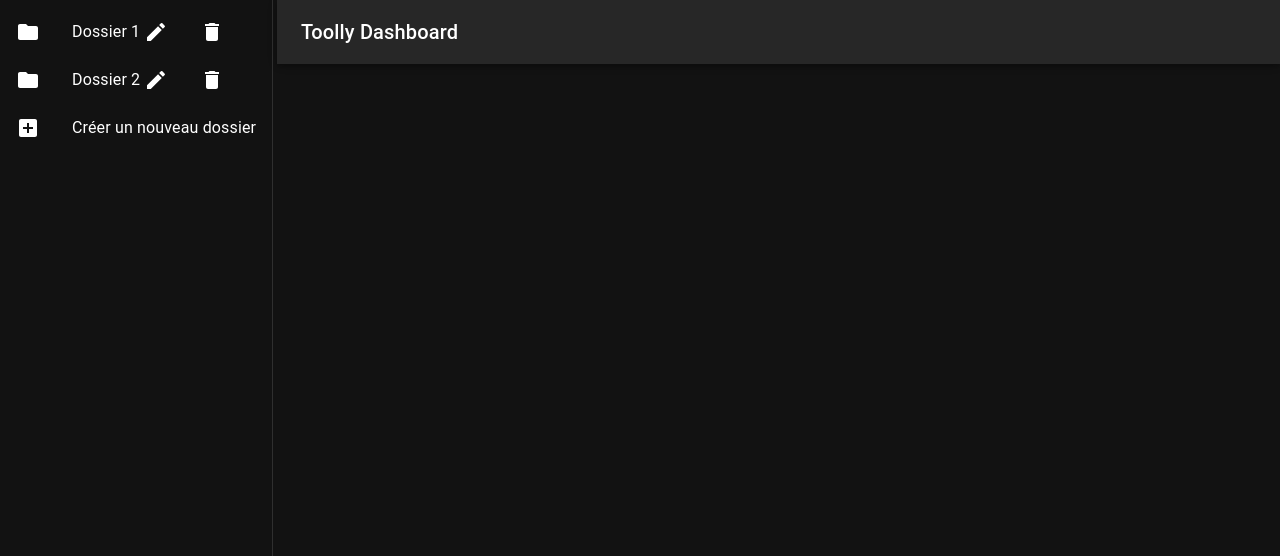
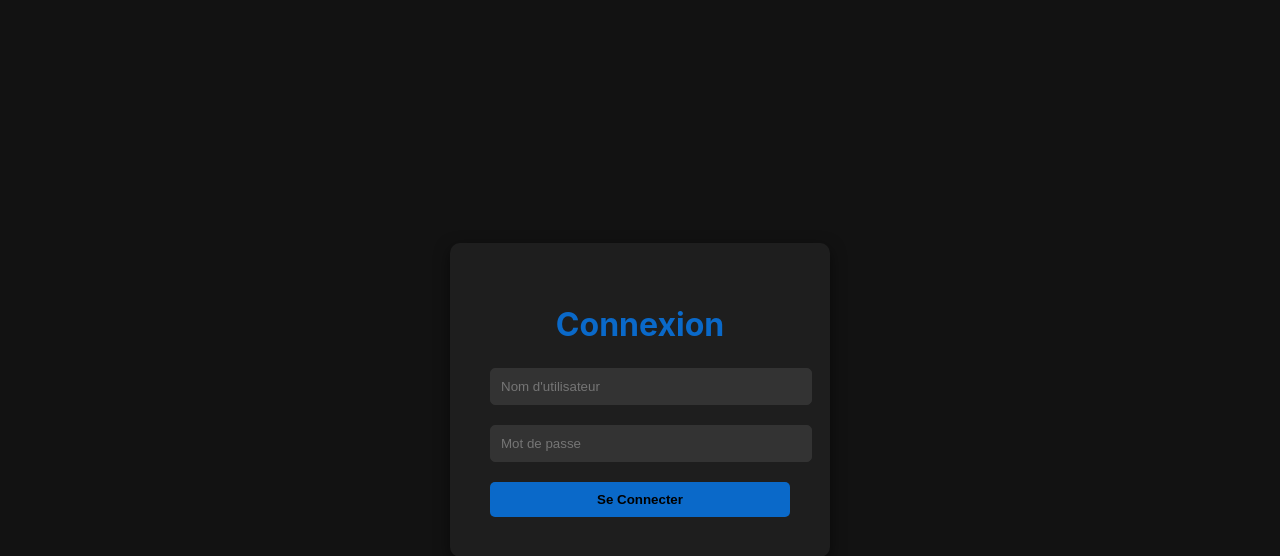
Before and after one commit to Legion-in-hell/Toolly, a React (Create React App) app: page / in a window 1280 px wide. Shown: the top 556 px of the page. Built offline with nearby package versions, Linux system fonts and the light colour scheme; the HTML template or start-up script is replaced by a standard one.

Commit message:
Add login functionality and todo list component

```diff
--- a/src/App.css
+++ b/src/App.css
@@ -1,16 +1,5 @@
 .App {
   text-align: center;
-}
-
-.App-logo {
-  height: 40vmin;
-  pointer-events: none;
-}
-
-@media (prefers-reduced-motion: no-preference) {
-  .App-logo {
-    animation: App-logo-spin infinite 20s linear;
-  }
 }
 
 .App-header {
@@ -23,16 +12,3 @@
   font-size: calc(10px + 2vmin);
   color: white;
 }
-
-.App-link {
-  color: #61dafb;
-}
-
-@keyframes App-logo-spin {
-  from {
-    transform: rotate(0deg);
-  }
-  to {
-    transform: rotate(360deg);
-  }
-}
--- a/src/App.js
+++ b/src/App.js
@@ -1,8 +1,10 @@
-import React from 'react';
+import React, { useState } from 'react';
 import Dashboard from './components/Dashboard';
 import { createTheme, ThemeProvider } from '@mui/material/styles';
 import CssBaseline from '@mui/material/CssBaseline';
 import { BrowserRouter as Router } from 'react-router-dom';
+import LoginPage from './components/LoginPage';
+import TodoList from './components/TodoList';
 
 const darkTheme = createTheme({
   palette: {
@@ -12,13 +14,31 @@ const darkTheme = createTheme({
 });
 
 function App() {
+  const [isAuthenticated, setIsAuthenticated] = useState(false);
+  const handleLogin = (username, password) => {
+    // Ici, vous pouvez ajouter votre logique de vérification d'authentification
+    // Par exemple, vérifier contre un backend ou une liste d'utilisateurs
+    // Pour cet exemple, nous allons simplement simuler une authentification réussie
+    setIsAuthenticated(true);
+  }
   return (
+
+    <>
+      {!isAuthenticated ? (
+        <LoginPage onLogin={handleLogin} />
+      ) : (
     <Router>
     <ThemeProvider theme={darkTheme}>
       <CssBaseline />
       <Dashboard />
+      <h1>Ma Todo List</h1>
+      <TodoList />
     </ThemeProvider>
     </Router>
+
+      )}
+    </>
+
   );
 }
 
--- /dev/null
+++ b/src/components/LoginPage.css
@@ -0,0 +1,56 @@
+body {
+    margin: 0;
+    font-family: -apple-system, BlinkMacSystemFont, 'Segoe UI', 'Roboto', 'Oxygen',
+      'Ubuntu', 'Cantarell', 'Fira Sans', 'Droid Sans', 'Helvetica Neue',
+      sans-serif;
+    -webkit-font-smoothing: antialiased;
+    -moz-osx-font-smoothing: grayscale;
+  }
+
+  .login-container {
+    display: flex;
+    justify-content: center;
+    align-items: center;
+    height: 100vh;
+    background-color: #121212; /* Couleur de fond en mode sombre */
+  }
+
+  .login-form {
+    width: 300px;
+    padding: 40px;
+    background: #1e1e1e;
+    border-radius: 10px;
+    box-shadow: 0 5px 15px rgba(0, 0, 0, 0.5);
+    color: #ffffff;
+  }
+
+  .login-form h1 {
+    text-align: center;
+    margin-bottom: 24px;
+    color: #0a69c9;
+  }
+
+  .login-form input {
+    width: 100%;
+    padding: 10px;
+    margin-bottom: 20px;
+    border-radius: 5px;
+    border: 1px solid #333;
+    background-color: #333;
+    color: white;
+  }
+
+  .login-form button {
+    width: 100%;
+    padding: 10px;
+    border: none;
+    border-radius: 5px;
+    background-color: #0a69c9;
+    color: black;
+    cursor: pointer;
+    font-weight: bold;
+  }
+
+  .login-form button:hover {
+    background-color: #0a69c9;
+  }
--- /dev/null
+++ b/src/components/LoginPage.js
@@ -0,0 +1,35 @@
+import React, { useState } from 'react';
+import './LoginPage.css'; // Import du fichier CSS
+
+function LoginPage({ onLogin }) {
+  const [username, setUsername] = useState('');
+  const [password, setPassword] = useState('');
+
+  const handleSubmit = (event) => {
+    event.preventDefault();
+    onLogin(username, password);
+  };
+
+  return (
+    <div className="login-container">
+      <form className="login-form" onSubmit={handleSubmit}>
+        <h1>Connexion</h1>
+        <input
+          type="text"
+          placeholder="Nom d'utilisateur"
+          value={username}
+          onChange={(e) => setUsername(e.target.value)}
+        />
+        <input
+          type="password"
+          placeholder="Mot de passe"
+          value={password}
+          onChange={(e) => setPassword(e.target.value)}
+        />
+        <button type="submit">Se Connecter</button>
+      </form>
+    </div>
+  );
+}
+
+export default LoginPage;
--- /dev/null
+++ b/src/components/TodoList.js
@@ -0,0 +1,34 @@
+import React, { useState } from 'react';
+
+function TodoList() {
+  const [todos, setTodos] = useState([]);
+  const [input, setInput] = useState('');
+
+  const handleAddTodo = () => {
+    if (input) {
+      setTodos([...todos, input]);
+      setInput('');
+    }
+  };
+
+  const handleDeleteTodo = (index) => {
+    const newTodos = todos.filter((_, i) => i !== index);
+    setTodos(newTodos);
+  };
+
+  return (
+    <div>
+      <input type="text" value={input} onChange={(e) => setInput(e.target.value)} />
+      <button onClick={handleAddTodo}>Add Todo</button>
+      <ul>
+        {todos.map((todo, index) => (
+          <li key={index}>
+            {todo} <button onClick={() => handleDeleteTodo(index)}>Delete</button>
+          </li>
+        ))}
+      </ul>
+    </div>
+  );
+}
+
+export default TodoList;
```
